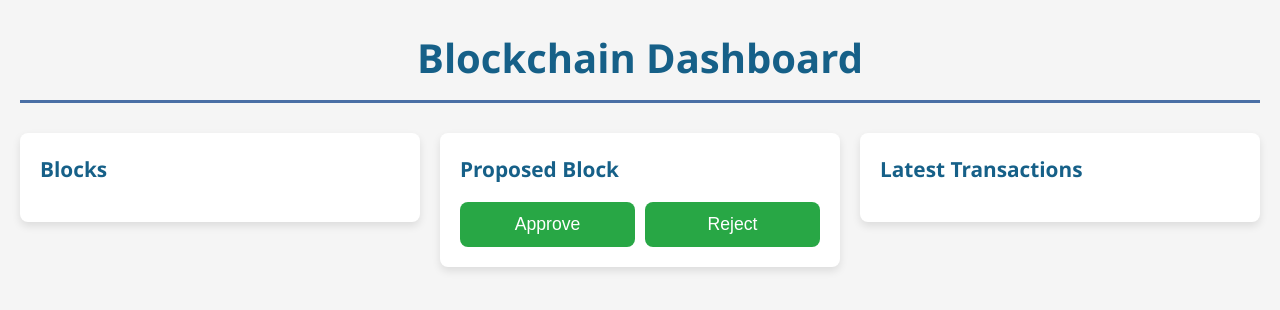
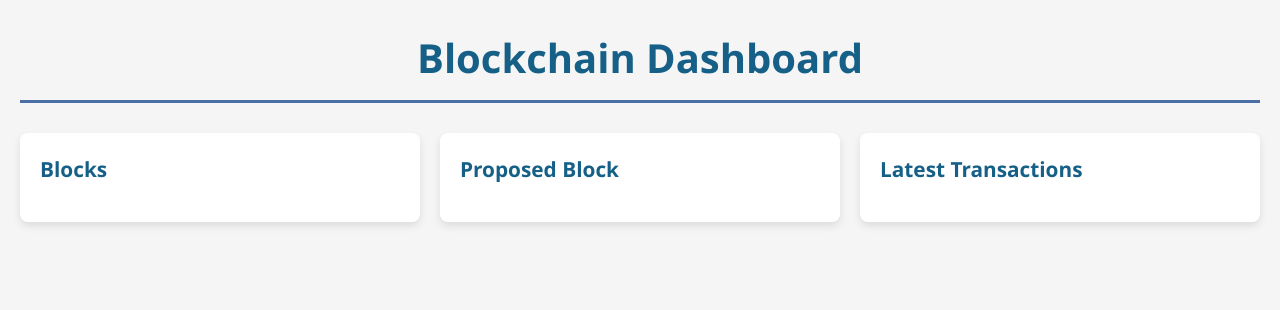
Before and after one commit to btttttong/TAI-did, a Python web app: template webapp/templates/dashboard.html in a window 1280 px wide. Shown: the part 66-376 px from the top of the page. Run offline with Jinja, Linux system fonts and the light colour scheme; the template is opened without the code that fills it, so the values that code supplies are empty.

Commit message:
removed approve button

```diff
--- a/webapp/templates/dashboard.html
+++ b/webapp/templates/dashboard.html
@@ -240,8 +240,7 @@
                     <!-- JS will populate proposed block here -->
                 </div>
                 <div style="display: flex; gap: 10px; margin-top: 10px;">
-                    <button class="approve-btn" onclick="approveBlock()">Approve</button>
-                    <button class="reject-btn" onclick="rejectBlock()">Reject</button>
+
                 </div>
             </div>
         </div>
@@ -283,14 +282,12 @@
                 renderPendingTransactions(data);
 
                 window.latestProposedBlockHash = data.hash || null;
-                document.querySelector('.approve-btn').style.display = 'block';
-                document.querySelector('.reject-btn').style.display = 'block';
+
                 console.log("Loaded proposed block:", data.hash);
             } catch (err) {
                 console.log('No active proposal.');
                 window.latestProposedBlockHash = null;
-                document.querySelector('.approve-btn').style.display = 'none';
-                document.querySelector('.reject-btn').style.display = 'none';
+
             }
         }
 
```
